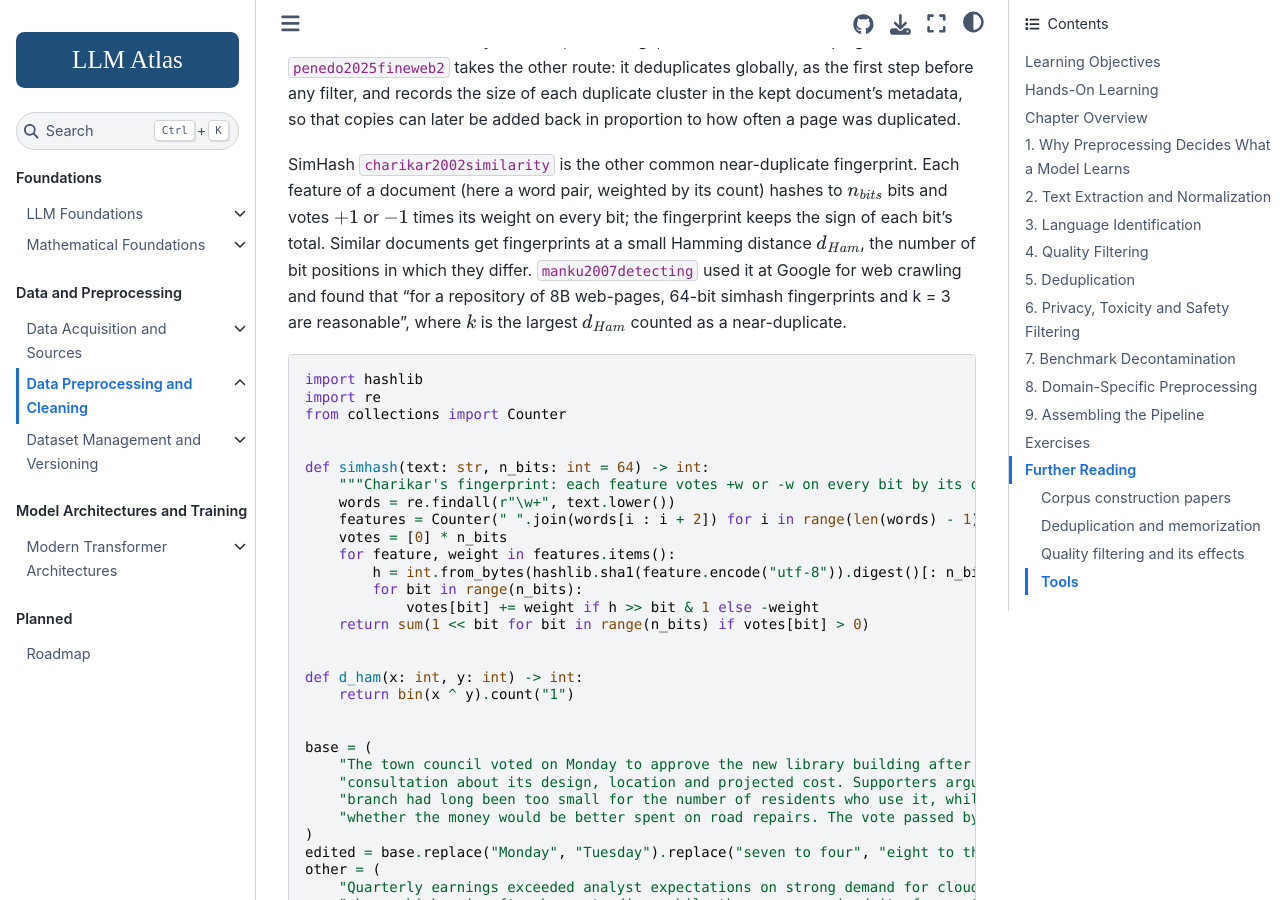
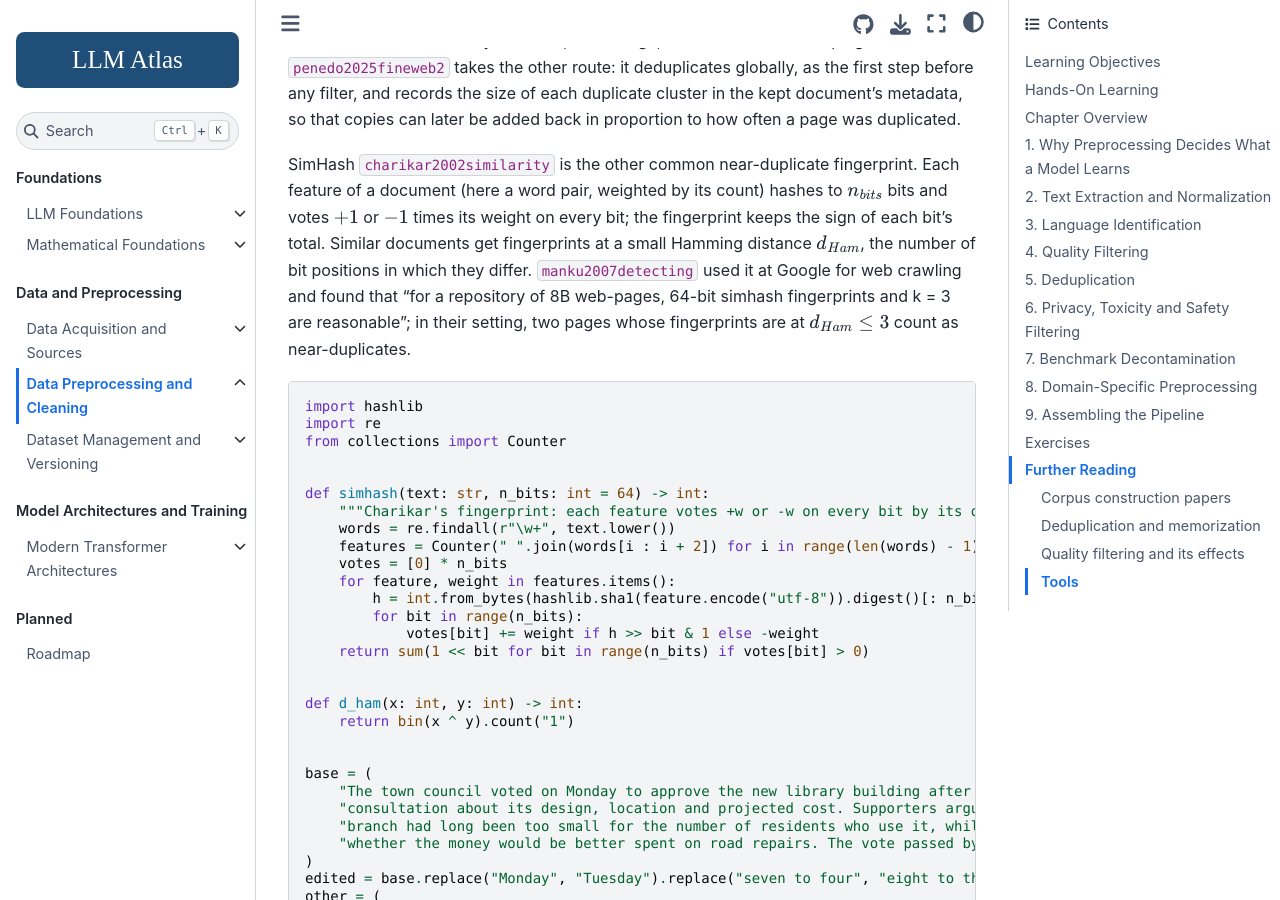
Before and after one commit to Beaker12/llmatlas, a Jupyter Book: the page built from chapters/04-preprocessing/index.md, in a window 1280 px wide and 900 px high, scrolled down 34200 px. Built offline with Jupyter Book 1.0.4 settings and Sphinx 7.4.7 and the Sphinx Book theme 1.1.4, drawn with Linux system fonts in a browser that asks for light colours; pages that are not in the unit, such as notebooks, are missing from menus; cross-references to code outside the pages are shown as plain code.

Commit message:
Chapter 4: state the SimHash threshold with d_Ham instead of the key-vector symbol k

````diff
--- a/chapters/04-preprocessing/index.md
+++ b/chapters/04-preprocessing/index.md
@@ -1255,7 +1255,7 @@ With $b = 32$ bands of $r = 4$ rows the curve's midpoint is $(1/32)^{1/4} \appro
 
 Which document to keep from a cluster is not a detail. Keeping the shortest copy drops the version with the comment thread; keeping the longest keeps the version with the navigation menu. FineWeb's authors found that deduplicating each Common Crawl snapshot independently produced *better* models than deduplicating globally across all snapshots, because global deduplication preferentially removed the oldest copy of good content while leaving the long tail of low-quality pages that were never duplicated. The content that survives many crawls is, on average, the content worth keeping. FineWeb-2 {cite}`penedo2025fineweb2` takes the other route: it deduplicates globally, as the first step before any filter, and records the size of each duplicate cluster in the kept document's metadata, so that copies can later be added back in proportion to how often a page was duplicated.
 
-SimHash {cite}`charikar2002similarity` is the other common near-duplicate fingerprint. Each feature of a document (here a word pair, weighted by its count) hashes to $n_{bits}$ bits and votes $+1$ or $-1$ times its weight on every bit; the fingerprint keeps the sign of each bit's total. Similar documents get fingerprints at a small Hamming distance $d_{Ham}$, the number of bit positions in which they differ. {cite:t}`manku2007detecting` used it at Google for web crawling and found that "for a repository of 8B web-pages, 64-bit simhash fingerprints and k = 3 are reasonable", where $k$ is the largest $d_{Ham}$ counted as a near-duplicate.
+SimHash {cite}`charikar2002similarity` is the other common near-duplicate fingerprint. Each feature of a document (here a word pair, weighted by its count) hashes to $n_{bits}$ bits and votes $+1$ or $-1$ times its weight on every bit; the fingerprint keeps the sign of each bit's total. Similar documents get fingerprints at a small Hamming distance $d_{Ham}$, the number of bit positions in which they differ. {cite:t}`manku2007detecting` used it at Google for web crawling and found that "for a repository of 8B web-pages, 64-bit simhash fingerprints and k = 3 are reasonable"; in their setting, two pages whose fingerprints are at $d_{Ham} \le 3$ count as near-duplicates.
 
 ```python
 import hashlib
````
